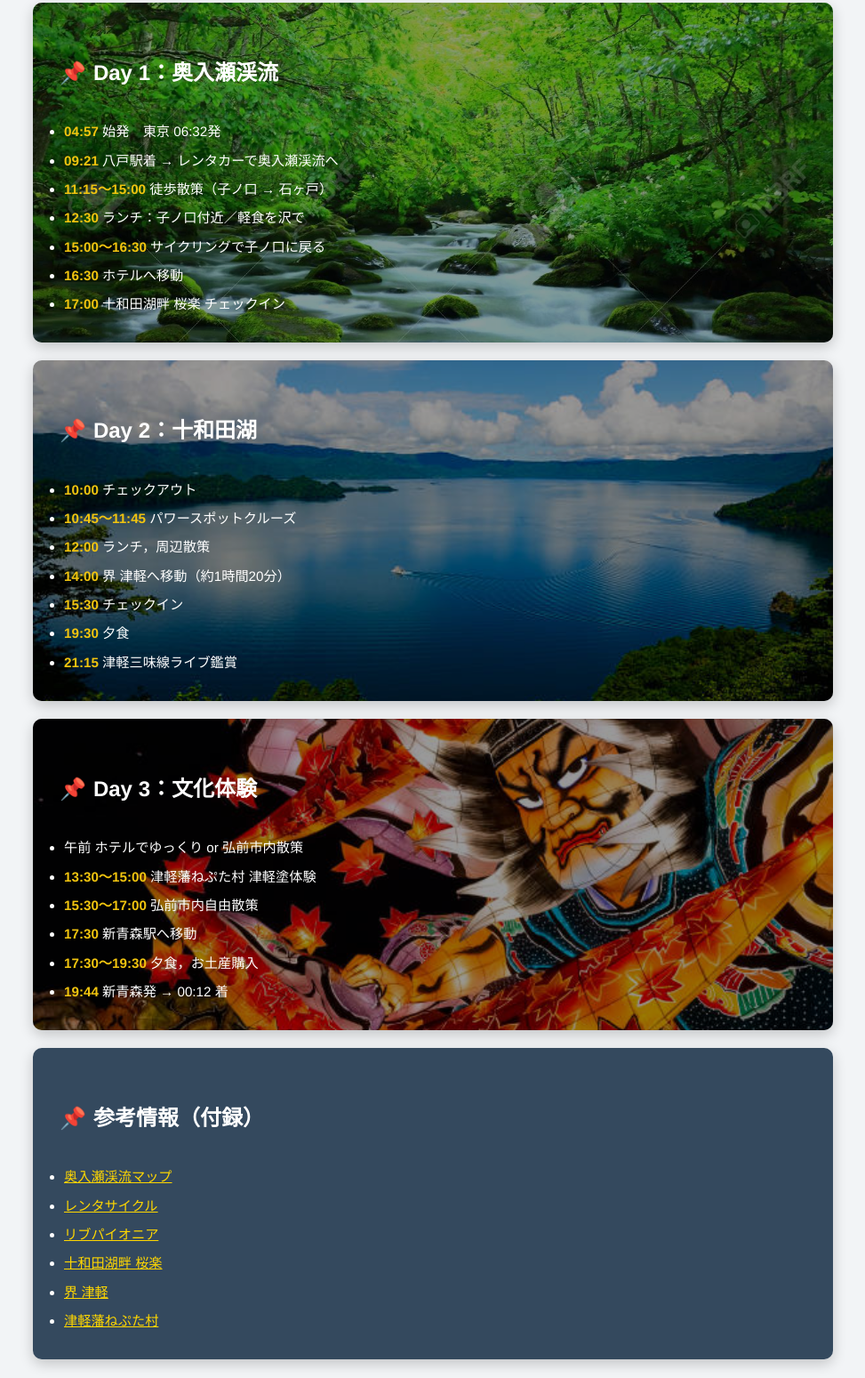
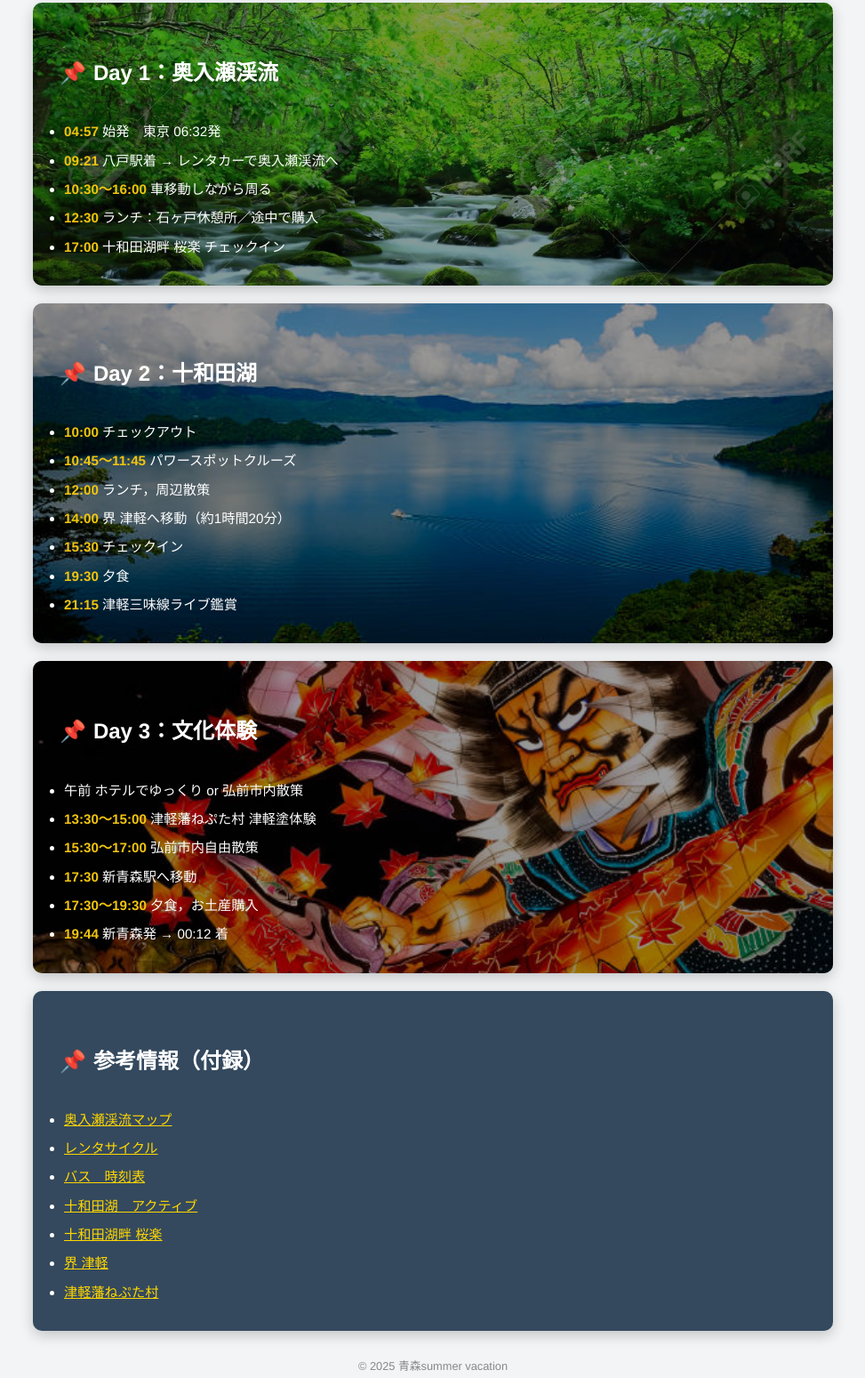
Before and after one commit to kouhei810/kouhei810.github.io, a plain HTML site: page index.html in a window 1280 px wide. Shown: the part 277-1826 px from the top of the page at 89% size, without its empty margins (153-1126 px from the left). Drawn offline with Linux system fonts and the light colour scheme.

Commit message:
予定修正

```diff
--- a/index.html
+++ b/index.html
@@ -130,10 +130,8 @@
             <ul>
                 <li><span class="time">04:57</span> 始発　東京 06:32発</li>
                 <li><span class="time">09:21</span> 八戸駅着 → レンタカーで奥入瀬渓流へ</li>
-                <li><span class="time">11:15～15:00</span> 徒歩散策（子ノ口 → 石ヶ戸）</li>
-                <li><span class="time">12:30</span> ランチ：子ノ口付近／軽食を沢で</li>
-                <li><span class="time">15:00～16:30</span> サイクリングで子ノ口に戻る</li>
-                <li><span class="time">16:30</span> ホテルへ移動</li>
+                <li><span class="time">10:30～16:00</span> 車移動しながら周る</li>
+                <li><span class="time">12:30</span> ランチ：石ヶ戸休憩所／途中で購入</li>
                 <li><span class="time">17:00</span> 十和田湖畔 桜楽 チェックイン</li>
             </ul>
         </div>
@@ -176,7 +174,8 @@
             <ul>
                 <li><a href="https://towadako.or.jp/wp-content/themes/towadako/pdf/map/map_oirase.pdf" target="_blank">奥入瀬渓流マップ</a></li>
                 <li><a href="https://oirase.or.jp/rakuchari/rakuchari.html" target="_blank">レンタサイクル</a></li>
-                <li><a href="https://ribpioneer.com" target="_blank">リブパイオニア</a></li>
+                <li><a href="https://www.jrbustohoku.co.jp/towadako-oirase/" target="_blank">バス　時刻表</a></li>
+                <li><a href="https://towadako.or.jp/marugoto-taikan/" target="_blank">十和田湖　アクティブ</a></li>
                 <li><a href="https://towadakohansakura.com" target="_blank">十和田湖畔 桜楽</a></li>
                 <li><a href="https://hoshinoresorts.com/ja/hotels/kaitsugaru/" target="_blank">界 津軽</a></li>
                 <li><a href="http://neputamura.com/experiecce-crafts/" target="_blank">津軽藩ねぷた村</a></li>
```
